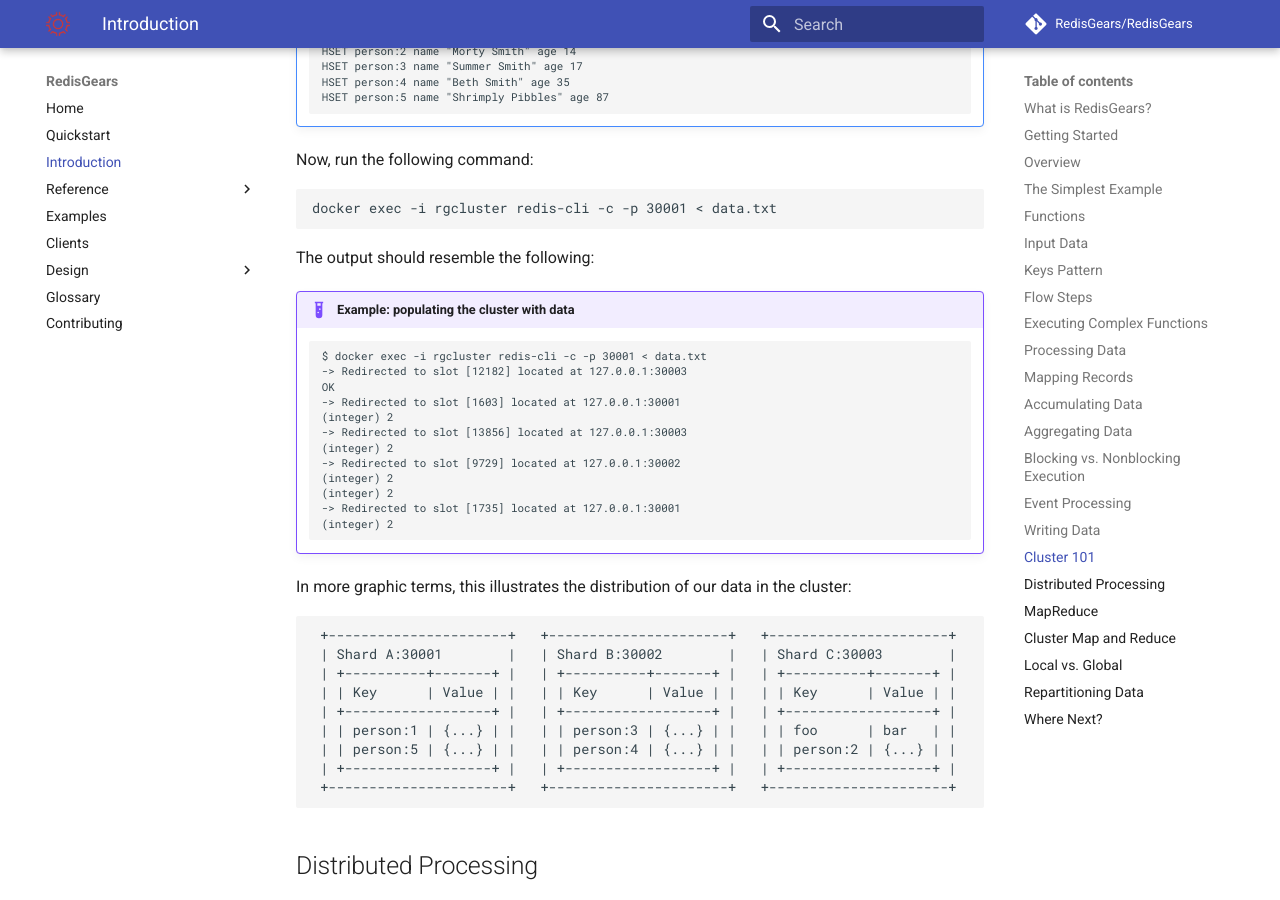
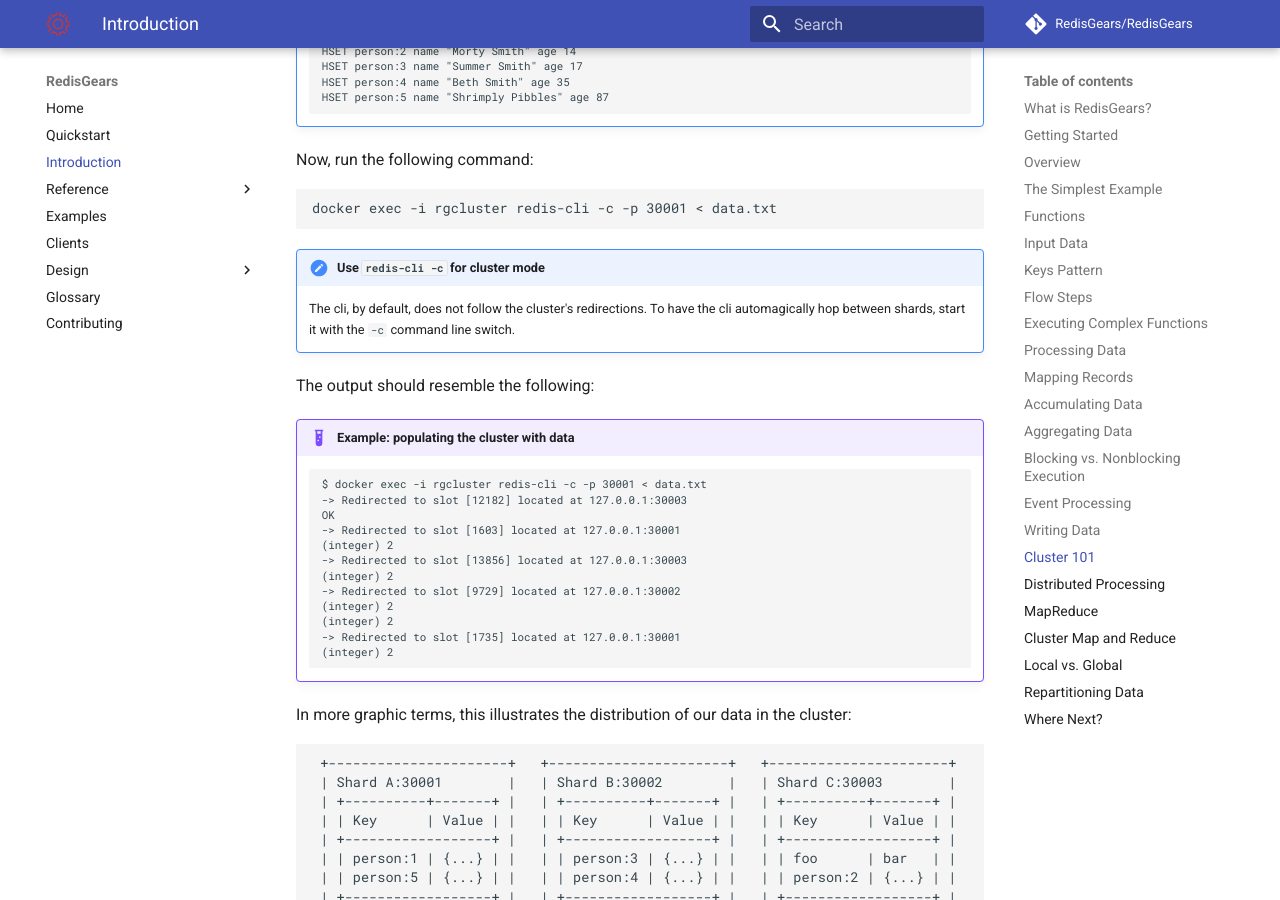
Before and after one commit to RedisGears/RedisGears, an MkDocs documentation site: the page built from docs/intro.md, in a window 1280 px wide and 900 px high, scrolled down 14998 px. Built offline with MkDocs 1.6.1 and Material for MkDocs 9.7.7, drawn with Linux system fonts in a browser that asks for light colours; comment, search, counter and statistics services are not loaded.

Commit message:
Adds a note about '-c'

````diff
--- a/docs/intro.md
+++ b/docs/intro.md
@@ -505,6 +505,9 @@
 docker exec -i rgcluster redis-cli -c -p 30001 < data.txt
 ```
 
+!!! important "Use `redis-cli -c` for cluster mode"
+    The cli, by default, does not follow the cluster's redirections. To have the cli automagically hop between shards, start it with the `-c` command line switch.
+
 The output should resemble the following:
 
 !!! example "Example: populating the cluster with data"
````
